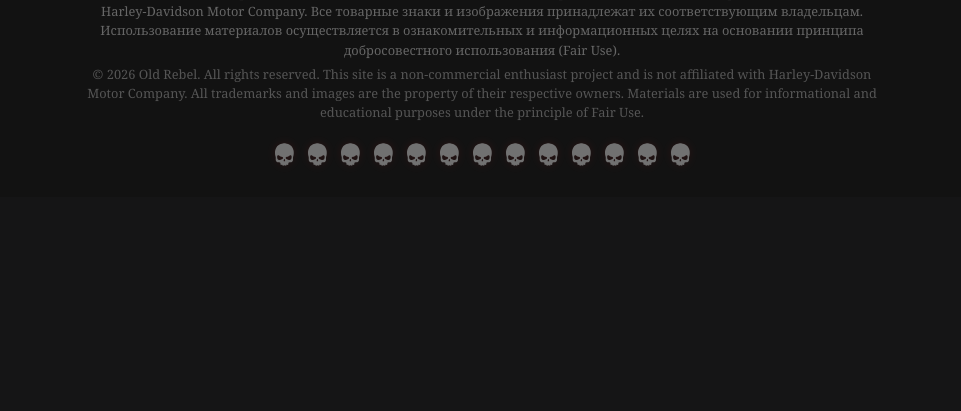
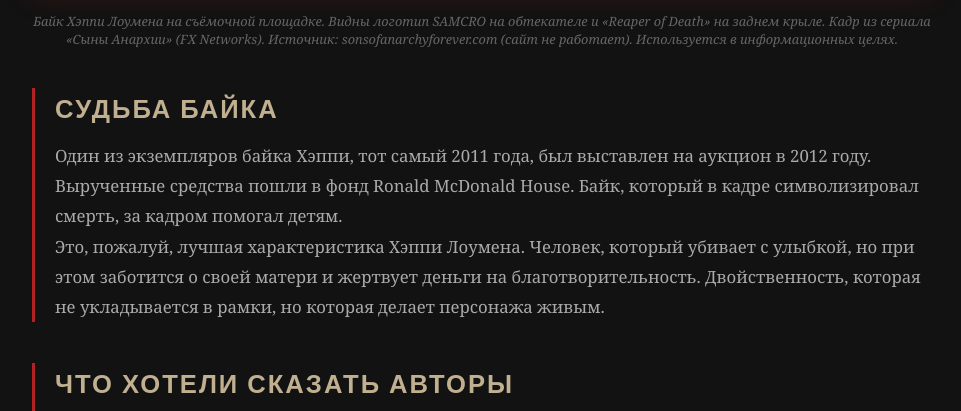
Before and after one commit to MADAO81/old-rebel, a Django app: page /soa/happy-lowman/ in a window 1280 px wide. Shown: the part 3919-4330 px from the top of the page, without its empty margins (158-1119 px from the left). Before the commit the page ends 4085 px from the top, so only its background shows below. Run offline with Django 5.2, Linux system fonts and the light colour scheme.

Commit message:
Update happy-lowman.html

```diff
--- a/templates/soa_heroes/happy-lowman.html
+++ b/templates/soa_heroes/happy-lowman.html
@@ -10,15 +10,13 @@
 
 {% block hero_content %}
 
-<!-- ФОТО 1: ОБЛОЖКА (пока нет — раскомментировать, когда будет) -->
-<!--
+<!-- ФОТО 1: ОБЛОЖКА -->
 <div style="margin: 30px 0; border: 2px solid #b22222; border-radius: 8px; overflow: hidden; box-shadow: 0 0 30px rgba(178, 34, 34, 0.3);">
-    <img src="{% static 'img/soa/happy-lowman/happy_1.jpg' %}" alt="Хэппи Лоумен на Harley-Davidson Dyna Street Bob" style="display: block; width: 100%; height: auto;">
+    <img src="{% static 'img/soa/happy-lowman/happy_1.jpg' %}" alt="Байк Хэппи Лоумена — 2011 Harley-Davidson Dyna Street Bob" style="display: block; width: 100%; height: auto;">
 </div>
 <p style="color: #666; font-size: 0.8rem; font-style: italic; text-align: center; margin-top: -20px; margin-bottom: 40px;">
-    Кадр из сериала «Сыны Анархии» (FX Networks). Используется в информационных целях.
+    Байк Хэппи Лоумена — 2011 Harley-Davidson Dyna Street Bob. Кадр из сериала «Сыны Анархии» (FX Networks). Источник: sonsofanarchyforever.com (сайт не работает). Используется в информационных целях.
 </p>
--->
 
 <!-- ВСТУПЛЕНИЕ -->
 <section style="margin-top: 40px; border-left: 3px solid #b22222; padding-left: 20px;">
@@ -59,16 +57,6 @@
     </div>
 </section>
 
-<!-- ФОТО 2: ТЮНИНГ (пока нет) -->
-<!--
-<div style="margin: 40px 0; border: 2px solid #b22222; border-radius: 8px; overflow: hidden; box-shadow: 0 0 30px rgba(178, 34, 34, 0.3);">
-    <img src="{% static 'img/soa/happy-lowman/happy_2.jpg' %}" alt="Хэппи Лоумен на Dyna Street Bob, тюнинг" style="display: block; width: 100%; height: auto;">
-</div>
-<p style="color: #666; font-size: 0.8rem; font-style: italic; text-align: center; margin-top: -20px; margin-bottom: 40px;">
-    Кадр из сериала «Сыны Анархии» (FX Networks). Используется в информационных целях.
-</p>
--->
-
 <!-- КАК БАЙК ОТРАЖАЛ ХАРАКТЕР -->
 <section style="margin-top: 40px; border-left: 3px solid #b22222; padding-left: 20px;">
     <h3 style="color: #c0b090; font-family: 'Impact', sans-serif; letter-spacing: 2px; font-size: 1.6rem; margin-bottom: 15px;">
@@ -84,6 +72,14 @@
     </div>
 </section>
 
+<!-- ФОТО 2: СЪЁМОЧНАЯ ПЛОЩАДКА -->
+<div style="margin: 40px 0; border: 2px solid #b22222; border-radius: 8px; overflow: hidden; box-shadow: 0 0 30px rgba(178, 34, 34, 0.3);">
+    <img src="{% static 'img/soa/happy-lowman/happy_2.jpg' %}" alt="Байк Хэппи Лоумена на съёмочной площадке" style="display: block; width: 100%; height: auto;">
+</div>
+<p style="color: #666; font-size: 0.8rem; font-style: italic; text-align: center; margin-top: -20px; margin-bottom: 40px;">
+    Байк Хэппи Лоумена на съёмочной площадке. Видны логотип SAMCRO на обтекателе и «Reaper of Death» на заднем крыле. Кадр из сериала «Сыны Анархии» (FX Networks). Источник: sonsofanarchyforever.com (сайт не работает). Используется в информационных целях.
+</p>
+
 <!-- СУДЬБА БАЙКА -->
 <section style="margin-top: 40px; border-left: 3px solid #b22222; padding-left: 20px;">
     <h3 style="color: #c0b090; font-family: 'Impact', sans-serif; letter-spacing: 2px; font-size: 1.6rem; margin-bottom: 15px;">
@@ -94,16 +90,6 @@
         <p style="margin: 0;">Это, пожалуй, лучшая характеристика Хэппи Лоумена. Человек, который убивает с улыбкой, но при этом заботится о своей матери и жертвует деньги на благотворительность. Двойственность, которая не укладывается в рамки, но которая делает персонажа живым.</p>
     </div>
 </section>
-
-<!-- ФОТО 3: ХАРАКТЕР (пока нет) -->
-<!--
-<div style="margin: 40px 0; border: 2px solid #b22222; border-radius: 8px; overflow: hidden; box-shadow: 0 0 30px rgba(178, 34, 34, 0.3);">
-    <img src="{% static 'img/soa/happy-lowman/happy_3.jpg' %}" alt="Хэппи Лоумен" style="display: block; width: 100%; height: auto;">
-</div>
-<p style="color: #666; font-size: 0.8rem; font-style: italic; text-align: center; margin-top: -20px; margin-bottom: 40px;">
-    Кадр из сериала «Сыны Анархии» (FX Networks). Используется в информационных целях.
-</p>
--->
 
 <!-- ЧТО ХОТЕЛИ СКАЗАТЬ АВТОРЫ -->
 <section style="margin-top: 40px; border-left: 3px solid #b22222; padding-left: 20px;">
```
